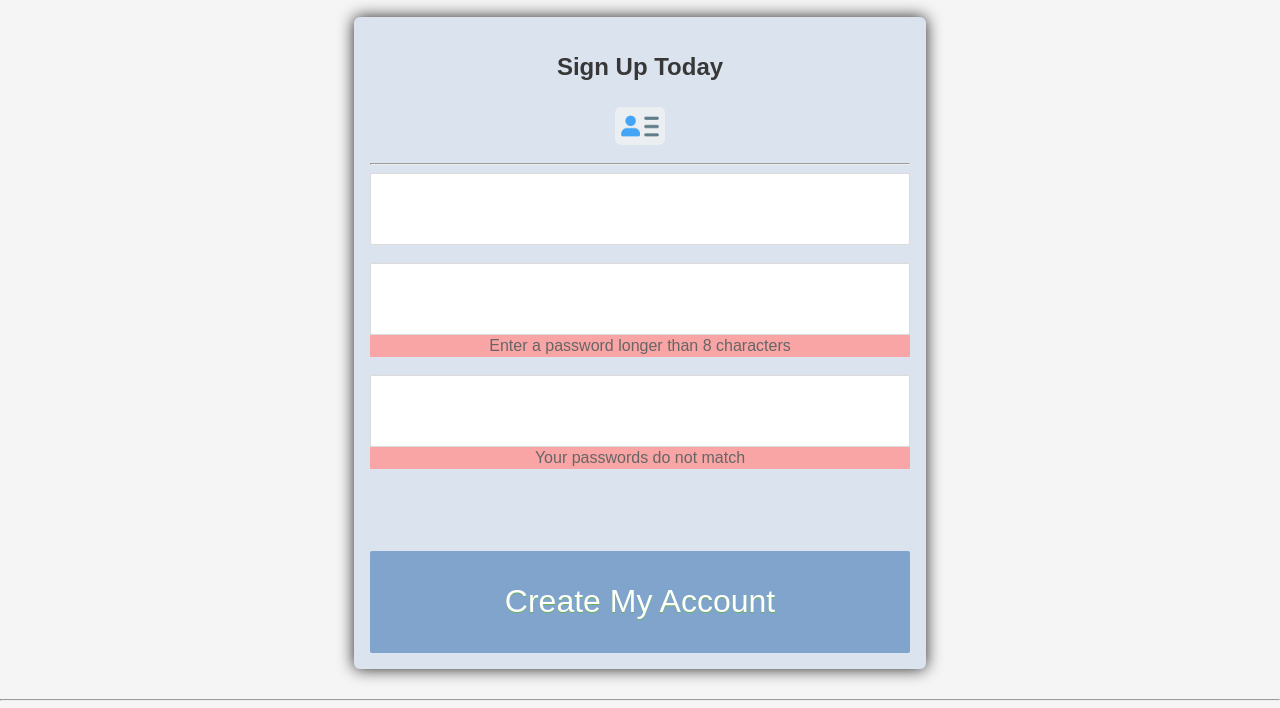
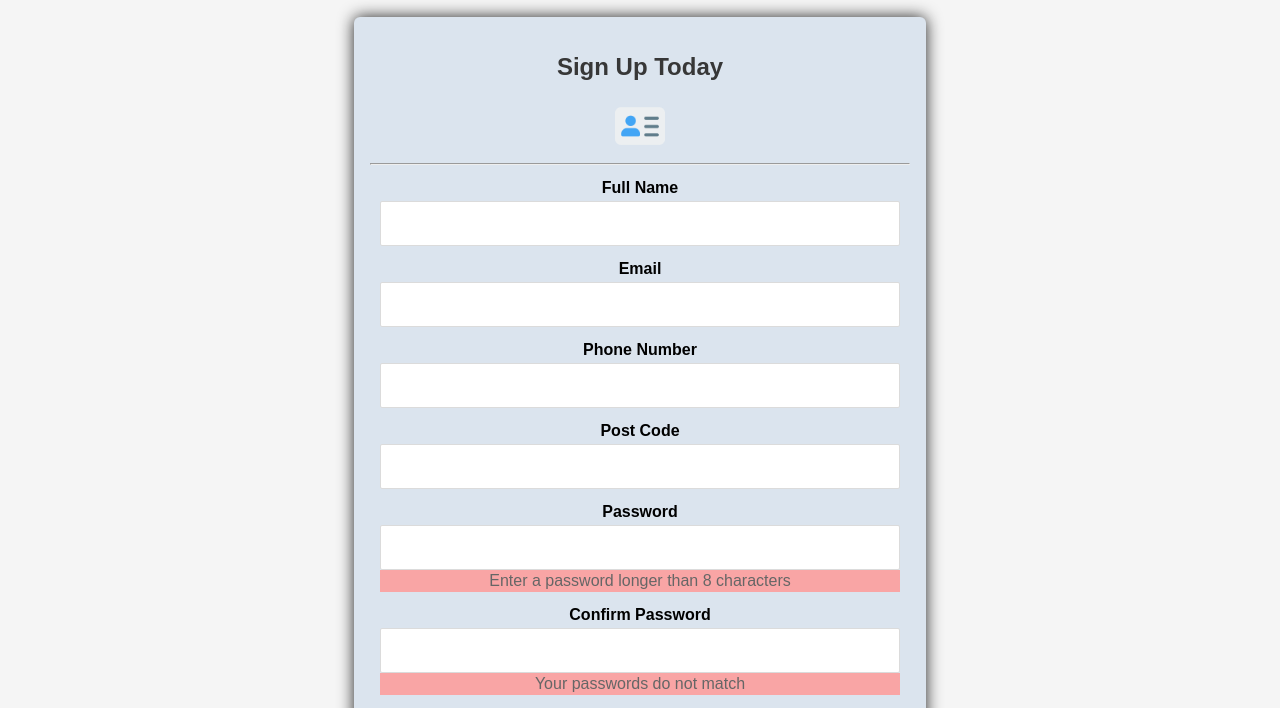
Before and after one commit to hudlerr/cfg-hackathon, a website: page public/create-user.html in a window 1280 px wide. Shown: the part 83-791 px from the top of the page. Drawn offline with Linux system fonts and the light colour scheme; files that its build step writes are made by us from their sources.

Commit message:
Work more on Signup form

```diff
--- a/public/create-user.html
+++ b/public/create-user.html
@@ -21,24 +21,42 @@
 
 <body>
     <form action="#" method="post">
+      <div>
         <h2>Sign Up Today</h2>
         <img class="logimg" src="images/signup.png" alt="img">
         <hr>
+      </div>
+      <div>
         <div class="container">
-            <label for="Email" class="floatLabel">Email</label>
-            <input class="Email" name="Email" type="text">
-            <br>
-            <label for="password" class="floatLabel">Password</label>
-            <input class="password" name="password" type="password">
+          <p>
+            <label for="name">Full Name</label>
+            <input class="name" name="name" type="text" required>
+          </p>
+          <p>
+            <label for="Email">Email</label>
+            <input class="Email" name="Email" type="email" required>
+          </p>
+          <p>
+            <label for="phone">Phone Number</label>
+            <input class="phone" name="phone" type="tel" pattern="[0-9]{5}-[0-9]{6}" required>
+          </p>
+          <p>
+            <label for="address">Post Code</label>
+            <input class="postcode" name="postcode" type="text" required>
+          </p>
+          <p>
+            <label for="password">Password</label>
+            <input class="password" name="password" type="password" required>
             <span>Enter a password longer than 8 characters</span>
-            <br>
-            <label for="confirm_password" class="floatLabel">Confirm Password</label>
-            <input class="confirm_password" name="confirm_password" type="password">
+          </p>
+           <p>
+            <label for="confirm_password">Confirm Password</label>
+            <input class="confirm_password" name="confirm_password" type="password" required>
             <span>Your passwords do not match</span>
-            <br>
+          </p>
         </div>
             <input type="submit" value="Create My Account" id="submit">
-
+      </div>
 
     </form>
 </body>
--- a/public/css/signup.css
+++ b/public/css/signup.css
@@ -86,11 +86,12 @@ input {
     display: block;
     box-sizing: border-box;
     width: 100%;
+    height: 45px;
     outline: none;
     margin:0;
 }
 
-input[type="text"], input[type="password"] {
+input[type="text"], input[type="password"], input[type="email"], input[type="tel"] {
     background: #fff;
     border: 1px solid #dbdbdb;
     font-size: 1.6em;
@@ -111,45 +112,31 @@ span {
 
 input[type="submit"] {
     background: #81A4CD;
-    box-shadow: 0 3px 0 0 darken($button, 10%);
-    border-radius: 2px;
+    box-shadow: 0 3px 0 0 darken(10%);
+    border-radius: 4px;
     border: none;
     color: #fff;
     cursor: pointer;
     display: block;
-    font-size: 2em;
-    line-height: 1.6em;
+    font-size: 1.5em;
     margin: 2em 0 0;
     outline: none;
-    padding: .8em 0;
-    text-shadow: 0 1px #68B25B;
+    padding: 10px;
+    text-shadow: 0 1px #F9A5A5;
 }
 
 input[type="submit"]:hover {
-    background: rgba(148,175,101,1);
-    text-shadow:0 1px 3px darken($button, 30%);
-}
-
-input[type="submit"]:hover {
-
+    background: #F9A5A5;
+    text-shadow:0 1px 3px darken(30%);
 }
 
 label{
-    position: absolute;
-    left: 8px;
-    top: 12px;
-    color: #999;
+    color: black;
     font-size: 16px;
     display: inline-block;
     padding: 4px 10px;
-    font-weight: 400;
-    background-color: rgba(255,255,255,0);
-    @include transition(color .3s, top .3s, background-color .8s);
-    &.floatLabel{
-      top: -11px;
-      background-color: rgba(255,255,255,0.8);
-      font-size: 14px;
-    }
+    font-weight: 600;
+    background-color: transparent;
 }
 
 footer {
```
